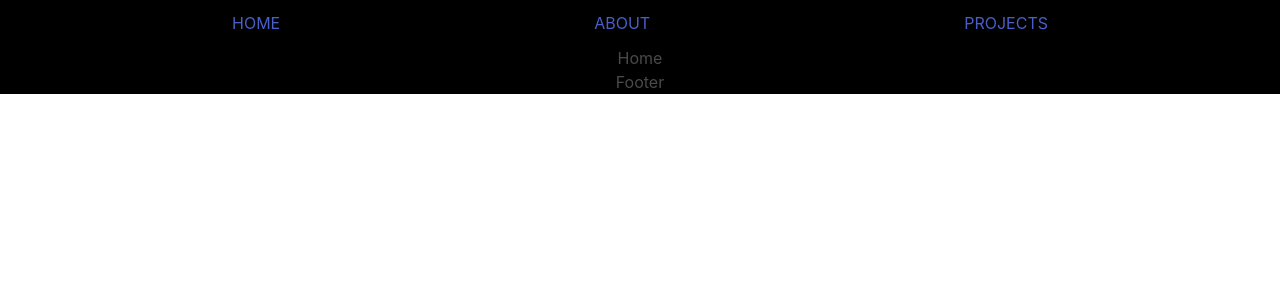
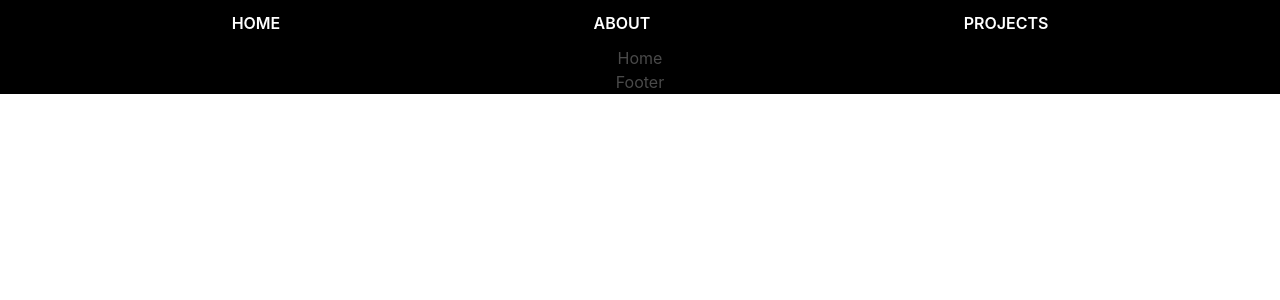
Before and after one commit to KyleLynnRas/portfolio-frontend, a React (Create React App) app: page / in a window 1280 px wide. Shown: the top 300 px of the page. Built offline with nearby package versions, Linux system fonts and the light colour scheme.

Commit message:
Add style to header

```diff
--- a/src/App.css
+++ b/src/App.css
@@ -201,6 +201,12 @@ body {
 
 .control-btn-right {
   background-image: url("https://i.imgur.com/QlIFudj.png");
+}
+
+/*--NAV BAR--*/
+.nav-link {
+  color: #fff;
+  font-weight: 600;
 }
 
 /*--MEDIA QUERY--*/
--- a/src/components/Header.js
+++ b/src/components/Header.js
@@ -7,19 +7,19 @@ const Header = (props) => {
         border: "3px solid black",
         padding: "8px",
         width: "90%",
-        margin: "auto"
+        margin: "auto",
     }
 
     return(
-        <header style={{backgroundColor: "black"}}>
+        <header style={{backgroundColor: "#000"}}>
             <nav style={navStyle}>
-                <Link to="/">
+                <Link to="/" className="nav-link">
                     <div>HOME</div>
                 </Link>
-                <Link to="/about">
+                <Link to="/about" className="nav-link">
                     <div>ABOUT</div>
                 </Link>
-                <Link to="/projects">
+                <Link to="/projects" className="nav-link">
                     <div>PROJECTS</div>
                 </Link>
             </nav>
```
